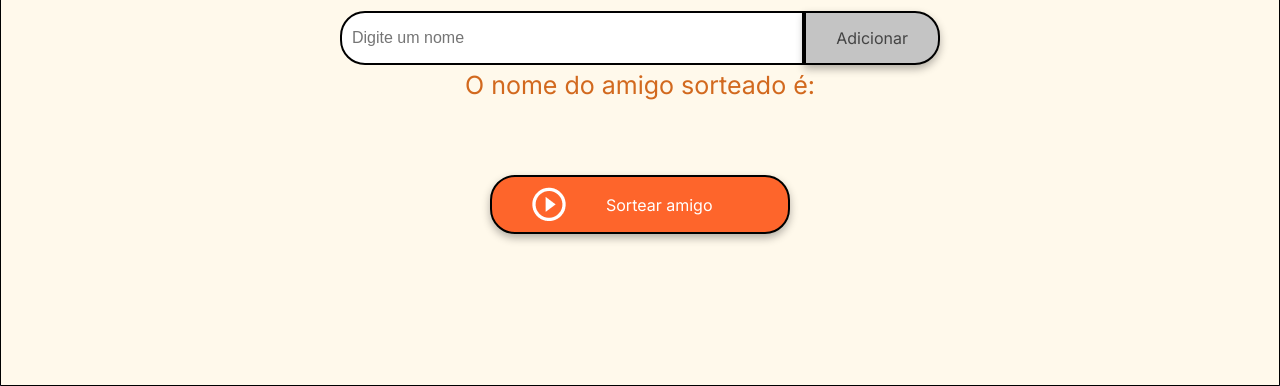
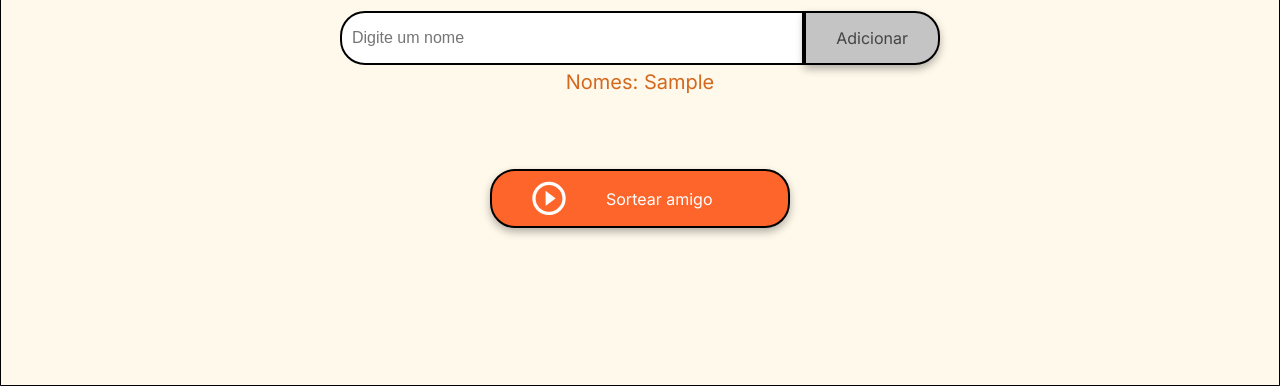
Before and after one commit to jmolibeira92/sorteio-amigo-secreto, a plain HTML site: page index.html in a window 1280 px wide. Both pictures are taken after typing "Sample" into the empty fields and a click on the button "Adicionar". Shown: the part 414-800 px from the top of the page. Drawn offline with Linux system fonts and the light colour scheme.

Commit message:
Exibr lista de amigos e sortear

```diff
--- a/app.js
+++ b/app.js
@@ -10,6 +10,7 @@ function adicionarAmigo() {
     else{
         amigos.push(amigoIncluir);
         console.log(amigos);
+        exibirAmigos('p', 'Nomes: ' + amigos);
         limparCampo();
     }
 }
@@ -30,10 +31,14 @@ function sortearAmigo() {
 function exibirTextoSorteado(tag, texto) {
     let campo = document.querySelector(tag);
     campo.innerHTML = texto;
-    responsiveVoice.speak(texto, 'Brazilian Portuguese Female', {rate:1.2});
 }
 
 function limparCampo() {
     amigoIncluir = document.querySelector('input');
     amigoIncluir.value = '';
 }
+
+function exibirAmigos(tag, texto) {
+    let amigoLista = document.querySelector(tag);
+    amigoLista.innerHTML = texto;
+}
--- a/index.html
+++ b/index.html
@@ -3,7 +3,6 @@
 <head>
     <meta charset="UTF-8">
     <meta name="viewport" content="width=device-width, initial-scale=1.0">
-    <script src="https://code.responsivevoice.org/responsivevoice.js?key=amWRQ6oc"></script>
     <link rel="stylesheet" href="style.css">
     <link rel="preconnect" href="https://fonts.googleapis.com">
     <link rel="preconnect" href="https://fonts.gstatic.com" crossorigin>
@@ -24,7 +23,7 @@
                 <input type="text" id="amigo" class="input-name" placeholder="Digite um nome">
                 <button class="button-add" onclick="adicionarAmigo()">Adicionar</button>
             </div>
-            <p class="texto__paragrafo">O nome do amigo sorteado é: </p>
+            <p class="texto__paragrafo"></p>
             <ul id="listaAmigos" class="name-list" aria-labelledby="listaAmigos" role="list"></ul>
             <ul id="resultado" class="result-list" aria-live="polite"></ul>
 
--- a/style.css
+++ b/style.css
@@ -142,7 +142,7 @@ button {
 .texto__paragrafo {
     color: chocolate;
     margin-top: 5px;
-    font-size: 25px;
+    font-size: 20px;
     font-weight: 400;
 }
 
```
